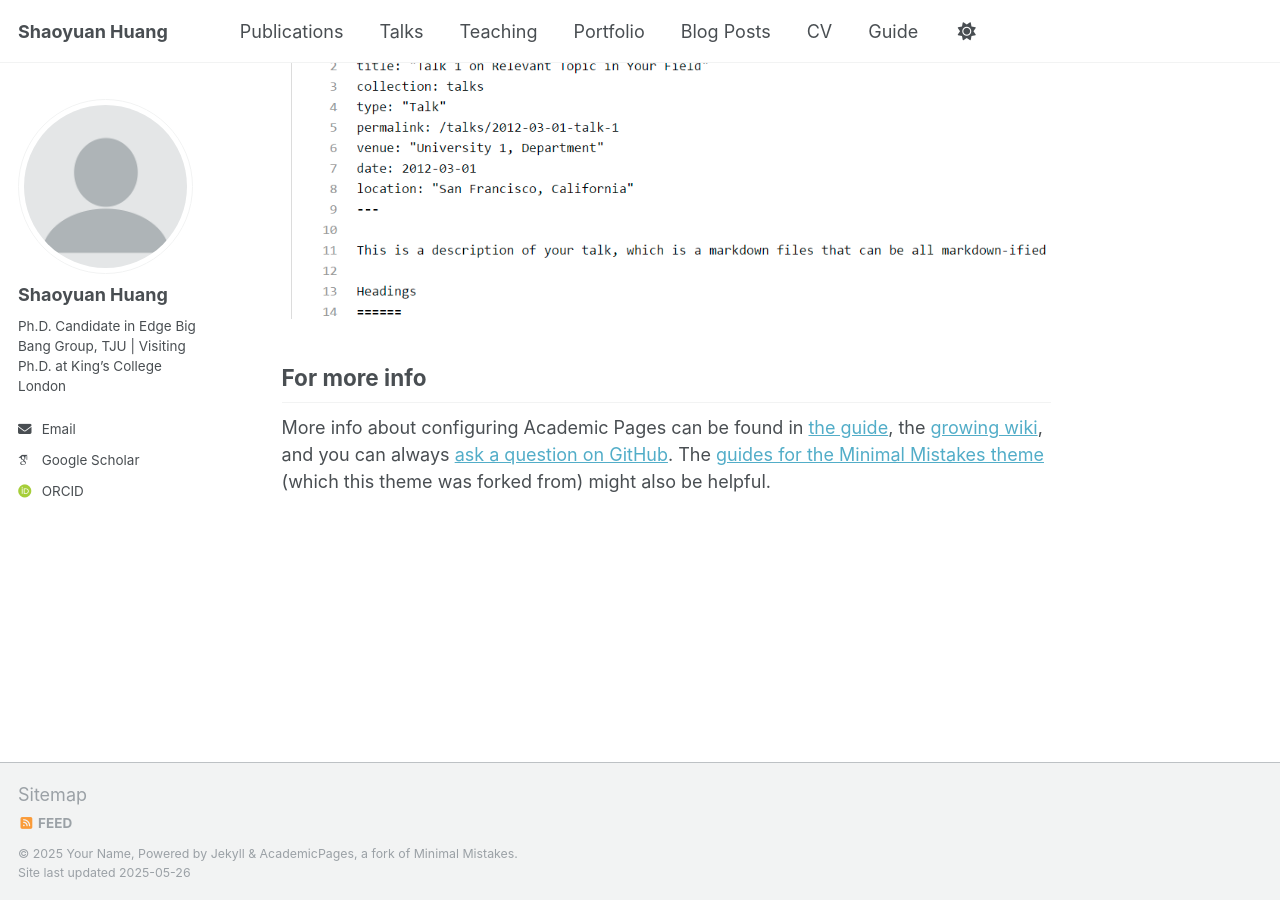
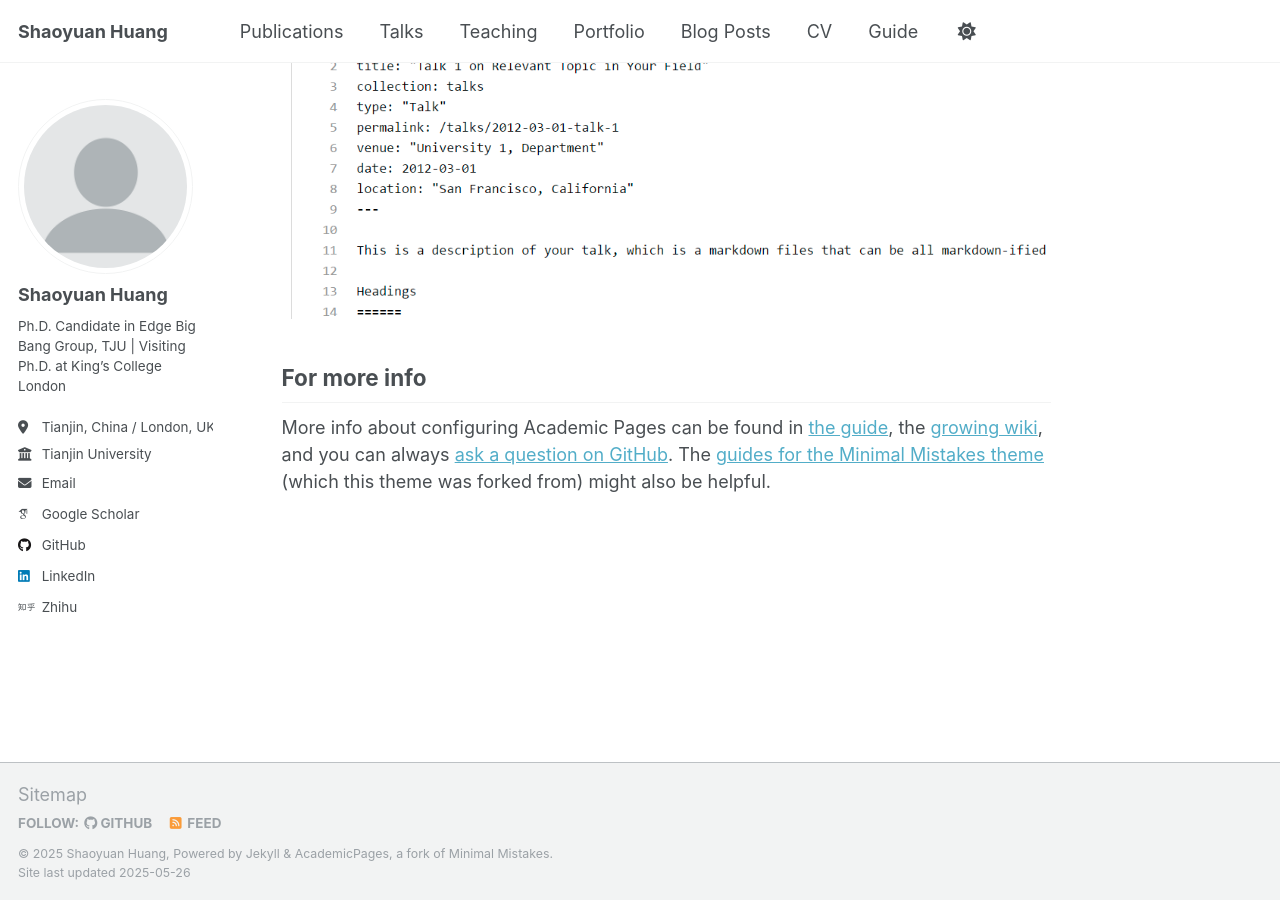
Before and after one commit to hsy23/ShaoyuanHuang, a Jekyll site: the page built from _pages/about.md, in a window 1280 px wide and 900 px high, scrolled down 2636 px. Built offline with Jekyll 4.4.1, drawn with Linux system fonts in a browser that asks for light colours; some web fonts are replaced; some of the changed lines change nothing that is shown.

Commit message:
Update _config.yml

```diff
--- a/_config.yml
+++ b/_config.yml
@@ -1,82 +1,32 @@
-# Welcome to Jekyll!
-#
-# This config file is meant for settings that affect your entire site, values
-# which you are expected to set up once and rarely need to edit after that.
-# For technical reasons, this file is *NOT* reloaded automatically when you use
-# `jekyll serve -l -H localhost`. If you change this file, please restart the
-# server process.
-
 # Basic Site Settings
-locale                   : "en-UK"
+locale                   : "en-US"
 site_theme               : "default"
 title                    : "Shaoyuan Huang"
 title_separator          : "-"
-name                     : &name "Your Name"
-description              : &description "personal description"
-url                      : https://academicpages.github.io # the base hostname & protocol for your site e.g. "https://[your GitHub username].github.io" or if you already have some other page hosted on Github then use "https://[your GitHub username].github.io/[Your Repo Name]"
-baseurl                  : "" # the subpath of your site, e.g. "/blog"
-repository               : "academicpages/academicpages.github.io"
+name                     : &name "Shaoyuan Huang"
+description              : &description "Ph.D. Candidate @ Tianjin University, Visiting Researcher @ King’s College London"
+url                      : "https://hsy23.github.io"
+baseurl                  : "/shaoyuanhuang"
+repository               : "hsy23/shaoyuanhuang"
 
-# Site Author - The following control what appear as part of the author content on the side bar.
-#               If a field is blank the icon and link will not appear, otherwise it will be shown.
-#               Additional customization can be done by editing /_includes/author-profile.html
+# Site Author
 author:
-  # Biographic information
   avatar           : "profile.png"
   name             : "Shaoyuan Huang"
-  pronouns         : # example: "she/her"
+  pronouns         :
   bio              : "Ph.D. Candidate in Edge Big Bang Group, TJU | Visiting Ph.D. at King’s College London"
-  # location         : "Earth"
-  # employer         : "Red Brick University"
-  # uri              : # URL
+  location         : "Tianjin, China / London, UK"
+  employer         : "Tianjin University"
+  uri              :
   email            : "hsy_23@tju.edu.cn"
+  googlescholar    : "https://scholar.google.com.tw/citations?user=nNfHu_QAAAAJ&hl=zh-TW"
+  orcid            :
+  pubmed           :
+  github           : "hsy23"
+  linkedin         : "shaoyuan-huang"
+  zhihu            : "shaoyuanhuang"
 
-  # Academic websites
-  academia         : # URL
-  arxiv            : # URL - Update with the correct link to your profile
-  googlescholar    : "https://scholar.google.com.tw/citations?user=nNfHu_QAAAAJ&hl=zh-TW"
-  impactstory      : # URL
-  orcid            : "http://orcid.org/yourorcidurl"
-  # semantic         : # URL
-  # pubmed           : "https://www.ncbi.nlm.nih.gov/pubmed/?term=john+snow"
-  # researchgate     : # URL
-  # scopus           : # URL
-
-  # Repositories and software development
-  # bitbucket        : # Username - Update with your username on the site
-  # codepen          : # Username
-  # dribbble         : # Username
-  # github           : "academicpages"
-  # kaggle           : # Username
-  # stackoverflow    : # User number or user number and name (i.e., use "1" or "1/jeff-atwood")
-
-  # Social media
-  # bluesky          : "bsky.app" # Replace this with you Bluesky username
-  # facebook         : # Username
-  # flickr           : # Username
-  # foursquare       : # Username
-  # goodreads        : # Username
-  # google_plus      : # Username
-  # keybase          : # Username
-  # instagram        : # Username
-  # lastfm           : # Username
-  # linkedin         : # Username
-  # mastodon         : # URL
-  # medium           : # URL
-  # pinterest        : # Username
-  # soundcloud       : # Username
-  # steam            : # Username
-  # telegram         : # URL
-  # tumblr           : # Username
-  # twitter          : # Username for X / Twitter
-  # vine             : # Username
-  # weibo            : # Username
-  # wikipedia        : # Username
-  # xing             : # Username
-  # youtube          : # Username
-  # zhihu            : # Username
-
-# Publication Category - The following the list of publication categories and their headings
+# Publication Category
 publication_category:
   books:
     title: 'Books'
@@ -86,25 +36,17 @@ publication_category:
     title: 'Conference Papers'
 
 # Site Settings
-teaser                   :  # filename of teaser fallback teaser image placed in /images/, .e.g. "500x300.png"
-breadcrumbs              : false # true, false (default)
+teaser                   :
+breadcrumbs              : false
 words_per_minute         : 160
 future                   : true
-read_more                : "disabled" # if enabled, adds "Read more" links to excerpts
-talkmap_link             : false      #change to true to add link to talkmap on talks page
+read_more                : "disabled"
+talkmap_link             : false
 comments:
-  provider               : # false (default), "disqus", "discourse", "facebook", "google-plus", "staticman", "custom"
-  disqus:
-    shortname            :
-  discourse:
-    server               : # https://meta.discourse.org/t/embedding-discourse-comments-via-javascript/31963 , e.g.: meta.discourse.org
-  facebook:
-    appid                :
-    num_posts            : # 5 (default)
-    colorscheme          : # "light" (default), "dark"
+  provider               :
 staticman:
   allowedFields          : ['name', 'email', 'url', 'message']
-  branch                 : "gh-pages" # "master", "gh-pages"
+  branch                 : "gh-pages"
   commitMessage          : "New comment."
   filename               : comment-{@timestamp}
   format                 : "yml"
@@ -117,18 +59,17 @@ staticman:
     date:
       type               : "date"
       options:
-        format           : "iso8601" # "iso8601" (default), "timestamp-seconds", "timestamp-milliseconds"
+        format           : "iso8601"
+
 atom_feed:
-  hide                   : false     # change to true to hide the RSS feed in the footer
-  path                   : # blank (default) uses feed.xml
-
+  hide                   : false
+  path                   :
 
 # SEO Related
 google_site_verification :
 bing_site_verification   :
 alexa_site_verification  :
 yandex_site_verification :
-
 
 # Social Sharing
 twitter:
@@ -137,21 +78,17 @@ facebook:
   username               :
   app_id                 :
   publisher              :
-og_image                 :  # Open Graph/Twitter default site image
-# For specifying social profiles
-# - https://developers.google.com/structured-data/customize/social-profiles
+og_image                 :
 social:
-  type                   : # Person or Organization (defaults to Person)
-  name                   : # If the user or organization name differs from the site's name
-  links: # An array of links to social media profiles
-
+  type                   : Person
+  name                   : Shaoyuan Huang
+  links: []
 
 # Analytics
 analytics:
-  provider               :  "false" # false (default), "google", "google-universal", "google-analytics-4", "custom"
+  provider               : "false"
   google:
     tracking_id          :
-
 
 # Reading Files
 include:
@@ -191,14 +128,12 @@ keep_files:
 encoding: "utf-8"
 markdown_ext: "markdown,mkdown,mkdn,mkd,md"
 
-
 # Conversion
 markdown: kramdown
 highlighter: rouge
 lsi: false
 excerpt_separator: "\n\n"
 incremental: false
-
 
 # Markdown Processing
 kramdown:
@@ -211,8 +146,7 @@ kramdown:
   smart_quotes: lsquo,rsquo,ldquo,rdquo
   enable_coderay: false
 
-
-# These settings control the types of collections used by the template
+# Collections
 collections:
   teaching:
     output: true
@@ -227,10 +161,8 @@ collections:
     output: true
     permalink: /:collection/:path/
 
-
-# These settings control how pages and collections are included in the site
+# Defaults
 defaults:
-  # _posts
   - scope:
       path: ""
       type: posts
@@ -241,14 +173,12 @@ defaults:
       comments: true
       share: true
       related: true
-  # _pages
   - scope:
       path: ""
       type: pages
     values:
       layout: single
       author_profile: true
-  # _teaching
   - scope:
       path: ""
       type: teaching
@@ -257,7 +187,6 @@ defaults:
       author_profile: true
       share: true
       comments: true
-  # _publications
   - scope:
       path: ""
       type: publications
@@ -266,7 +195,6 @@ defaults:
       author_profile: true
       share: true
       comments: true
-  # _portfolio
   - scope:
       path: ""
       type: portfolio
@@ -275,7 +203,6 @@ defaults:
       author_profile: true
       share: true
       comment: true
-  # _talks
   - scope:
       path: ""
       type: talks
@@ -284,19 +211,14 @@ defaults:
       author_profile: true
       share: true
 
-
 # Sass/SCSS
 sass:
   sass_dir: _sass
-  style: compressed # http://sass-lang.com/documentation/file.SASS_REFERENCE.html#output_style
-
+  style: compressed
 
 # Outputting
 permalink: /:categories/:title/
-# paginate: 5 # amount of posts to show
-# paginate_path: /page:num/
-timezone: Etc/UTC # http://en.wikipedia.org/wiki/List_of_tz_database_time_zones
-
+timezone: Etc/UTC
 
 # Plugins
 plugins:
@@ -307,7 +229,6 @@ plugins:
   - jekyll-redirect-from
   - jemoji
 
-# Mimic GitHub Pages with --safe
 whitelist:
   - jekyll-feed
   - jekyll-gist
@@ -316,38 +237,15 @@ whitelist:
   - jekyll-redirect-from
   - jemoji
 
-
 # Archives
-#  Type
-#  - GitHub Pages compatible archive pages built with Liquid ~> type: liquid (default)
-#  - Jekyll Archives plugin archive pages ~> type: jekyll-archives
-#  Path (examples)
-#  - Archive page should exist at path when using Liquid method or you can
-#    expect broken links (especially with breadcrumbs enabled)
-#  - <base_path>/tags/my-awesome-tag/index.html ~> path: /tags/
-#  - <base_path/categories/my-awesome-category/index.html ~> path: /categories/
-#  - <base_path/my-awesome-category/index.html ~> path: /
 category_archive:
   type: liquid
   path: /categories/
 tag_archive:
   type: liquid
   path: /tags/
-# https://github.com/jekyll/jekyll-archives
-# jekyll-archives:
-#   enabled:
-#     - categories
-#     - tags
-#   layouts:
-#     category: archive-taxonomy
-#     tag: archive-taxonomy
-#   permalinks:
-#     category: /categories/:name/
-#     tag: /tags/:name/
-
 
 # HTML Compression
-# - http://jch.penibelst.de/
 compress_html:
   clippings: all
   ignore:
```
